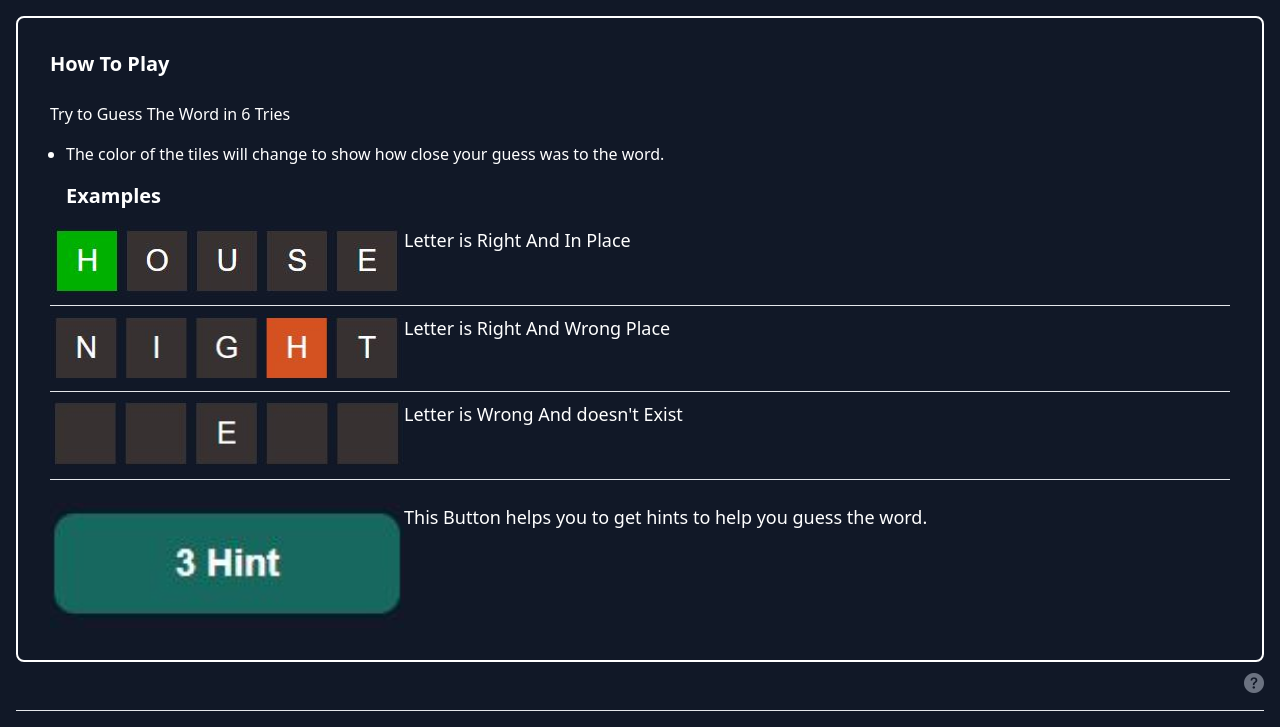
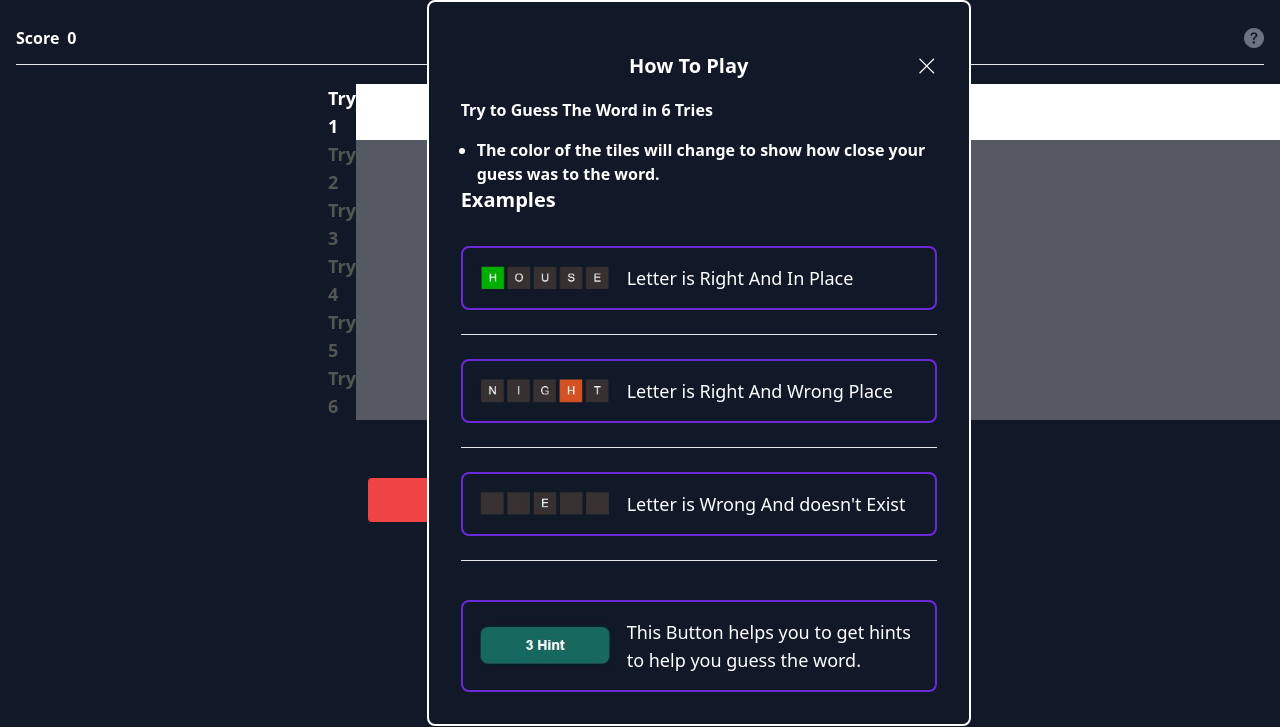
Before and after one commit to halimoks/Guess-The-Word, a plain HTML site: page guess.html in a window 1280 px wide. Both pictures are taken after a click on the element 1254 px from the left and 38 px from the top of the page. Shown: the top 727 px of the page. Drawn offline with nearby package versions, Linux system fonts and the light colour scheme.

Commit message:
guess.html

```diff
--- a/guess.html
+++ b/guess.html
@@ -8,46 +8,59 @@
     <link href="https://cdn.jsdelivr.net/npm/tailwindcss@2.2.19/dist/tailwind.min.css" rel="stylesheet">
     <link href="https://cdn.jsdelivr.net/npm/bootstrap-icons/font/bootstrap-icons.css" rel="stylesheet">
 </head>
-<body class="bg-gray-900">
+<body class="bg-gray-900 font-clear-sans font-semibold">
     <div class="container mx-auto py-4 px-4">
-        <div class="hiddenContainer hidden text-white border-2 border-white rounded-lg p-8 ">
+        <div style="width: 34rem;" class="hiddenContainer hidden mx-auto absolute left-1/3 top-0 h-112 p-8 border-2 border-white rounded-lg text-white bg-gray-900 ">
+            <header class=" flex bg-gray-900 justify-center text-white h-16 items-center relative">
+                <div class="title flex justify-center text-white w-full items-center relative">
+                    <h3 class="font-bold text-xl m-2">How To Play</h3>
+                </div>
+                <div>
+                    <button class="hideThisContainer">
+                        <i class="bi bi-x-lg text-white text-xl"></i>
+                    </button>
+                </div>
+            </header>
             <div class="title mb-4">
-                <h3 class="text-xl font-bold mb-6">How To Play</h3>
                 <p class="mb-4">Try to Guess The Word in 6 Tries</p>
                 <ul class="list-disc pl-4">
                     <li>The color of the tiles will change to show
                         how close your guess was to the word.
                     </li>
                 </ul>
-                <h3 class="text-xl font-bold m-4">
+                <h3 class="text-xl font-bold ">
                     Examples
                 </h3>
             </div>
 
-            <div class="helpContainer space-y-2">
-                <div class="help flex">
+            <div class="helpContainer space-y-2 flex flex-col justify-start gap-4">
+                <div class="help flex gap-4 items-center mt-4 border-2 border-purple-700 p-4 rounded-lg">
                         <img src="right.JPG" alt="">
                     <h4 class="text-lg font-medium">Letter is Right And In Place</h4>
                 </div>
                 <hr class="my-1">
-                <div class="help flex">
+                <div class="help flex gap-4 items-center mt-4 border-2 border-purple-700 p-4 rounded-lg">
                         <img src="correctPlace.JPG" alt="">
                     <h4 class="text-lg font-medium">Letter is Right And Wrong Place</h4>
                 </div>
                 <hr class="my-1">
-                <div class="help flex">
+                <div class="help flex gap-4 items-center mt-4 border-2 border-purple-700 p-4 rounded-lg">
                         <img src="wrong.JPG" alt="">
                     <h4 class="text-lg font-medium">Letter is Wrong And doesn't Exist</h4>
                 </div>
                 <hr class="my-1 h-4">
 
-                <div class="help flex">
-                        <img src="hint.JPG" class="hintImg" alt="">
+                <div class="help flex gap-4 items-center mt-4 border-2 border-purple-700 p-4 rounded-lg">
+                        <img src="hint.JPG" width="40%" height="40px" class="hintImg" alt="">
                         <h4 class="text-lg font-medium">This Button helps you to get hints to help you guess the word.</h4>
                 </div>
             </div>
         </div>
         <header class="flex justify-center text-white w-full items-center relative">
+            <div class="score flex">
+                <h3 class="mr-2">Score</h3>
+                <span id="score">0</span>
+            </div>
             <div class="mainTitle flex justify-center text-white w-full items-center relative">
                 <h3 class="font-bold text-xl m-2">Guess The Word</h3>
             </div>
@@ -66,11 +79,18 @@
                 </div>
             </div>
         </div>
-        <hr class="my-1 h-4">
-        <footer class="flex justify-center">
-            <h3 class="theMsg font-bold text-xl mt-4"></h3>
-        </footer>
     </div>
+    <div class="rslt w-400 h-200 absolute  p-5 rounded-10 flex flex-col justify-center items-center bg-white border-4 border-black shadow-md hidden">
+        <div>
+            <h3 class="theMsg text-black font-bold text-small m-10 "></h3>
+        </div>
+        <div class="twoBtns flex justify-center gap-6">
+            <button type="button" id="exit" class="px-4 py-2 bg-gray-800 text-white rounded-lg disabled:bg-black disabled:opacity-40 disabled:cursor-not-allowed">Exit Game</button>
+            <button type="button" id="continue" class="px-4 py-2 bg-gray-800 text-white rounded-lg disabled:bg-black disabled:opacity-40 disabled:cursor-not-allowed">Continue</button>
+        </div>
+
+    </div>
+
 
     <script src="guess.js"></script>
 </body>
```
